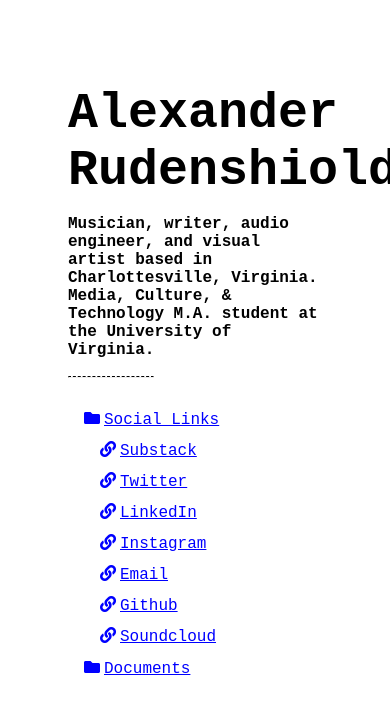
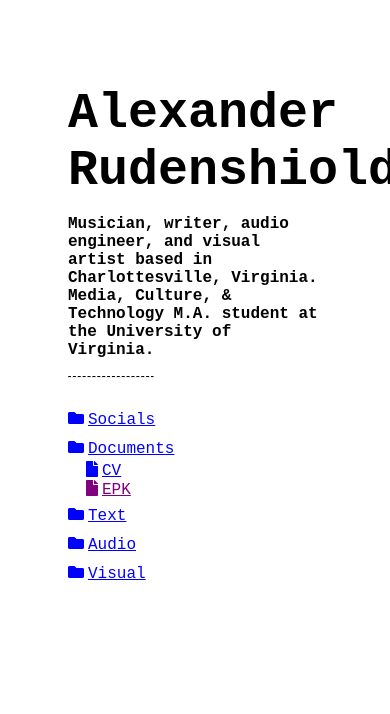
Before and after one commit to rudenshiold/personal-site, a plain HTML site: page index.html in a window 390 px wide. Both pictures are taken after a click on the button "Documents". Drawn offline with Linux system fonts and the light colour scheme.

Commit message:
V1 (for mobile test)

```diff
--- a/index.html
+++ b/index.html
@@ -1,5 +1,6 @@
 <!DOCTYPE html>
 <html lang="en">
+<meta name="viewport" content="width=device-width, initial-scale=1">
 
 <head>
     <meta charset="utf-8" />
@@ -13,6 +14,8 @@
     <style>
         a {
             text-decoration: underline;
+            padding: 0px 0px 0px 0px;
+
         }
 
         /* unvisited link */
@@ -62,7 +65,9 @@
         }
 
         p {
+            padding: 0px;
             font-size: 16px;
+
         }
 
         .dark-mode {
@@ -70,80 +75,30 @@
             color: white;
         }
 
-        /* Dropdown Button */
-        .dropbtn {
+        /* Style the buttons that are used to open and close the accordion panel */
+        .accordion {
+            background-color: transparent;
             color: blue;
+            font-size: 16px;
             text-decoration: underline;
-            background-color: transparent;
-            padding: 6px 16px;
-            font-size: 16px;
+            padding: 0px;
+            width: 50%;
+            text-align: left;
+            border: none;
+            outline: none;
+            transition: 0.4s;
             font-family: monospace;
-            border: none;
-            cursor: pointer;
         }
 
-        /* Dropdown button on hover & focus */
-        /* .dropbtn:hover,
-        .dropbtn:focus {
-            background-color: #2980B9;
-        } */
-
-        /* The container <div> - needed to position the dropdown content */
-        .dropdown {
-            position: relative;
-            width: fit-content;
-            block-size: fit-content;
-            display: block;
-        }
-
-        /* Dropdown Content (Hidden by Default) */
-        .dropdown-content {
+        /* Style the accordion panel. Note: hidden by default */
+        .panel {
+            padding: 0 18px;
+            font-size: 16px;
+            background-color: transparent;
             display: none;
-            position: relative;
-            background-color: transparent;
-            min-width: 160px;
-            /* box-shadow: 0px 8px 16px 0px rgba(0, 0, 0, 0.2); */
-            z-index: 1;
-        }
-
-        /* Links inside the dropdown */
-        .dropdown-content a {
-            font-family: monospace;
-            font-size: 16px;
-            padding: 6px 32px;
-            display: block;
-        }
-
-        /* Change color of dropdown links on hover */
-        /* .dropdown-content a:hover {
-            background-color: #ddd
-        } */
-
-        /* Show the dropdown menu (use JS to add this class to the .dropdown-content container when the user clicks on the dropdown button) */
-        .show {
-            display: block;
+            overflow: hidden;
         }
     </style>
-    <script>
-        /* When the user clicks on the button, toggle between hiding and showing the dropdown content */
-        function myFunction() {
-            document.getElementById("myDropdown").classList.toggle("show");
-        }
-
-        // Close the dropdown menu if the user clicks outside of it
-        window.onclick = function (event) {
-            if (!event.target.matches('.dropbtn')) {
-                var dropdowns = document.getElementsByClassName("dropdown-content");
-                var i;
-                for (i = 0; i < dropdowns.length; i++) {
-                    var openDropdown = dropdowns[i];
-                    if (openDropdown.classList.contains('show')) {
-                        openDropdown.classList.remove('show');
-                    }
-                }
-            }
-        }
-    </script>
 </head>
 
 <body>
@@ -155,31 +110,82 @@
             Media, Culture, & Technology M.A. student at the University of Virginia.
         </p>
     </h1>
+
     <hr>
-    <div class="dropdown">
-        <button onclick="myFunction()" class="dropbtn"><i class="fas fa-folder">&nbsp;</i>Social Links</button>
-        <div id="myDropdown" class="dropdown-content">
-            <a href="https://dietofnothing.substack.com/"><i class="fas fa-link">&nbsp;</i>Substack</a>
-            <a href="https://twitter.com/rudenshiold"><i class="fas fa-link">&nbsp;</i>Twitter</a>
-            <a href="https://www.linkedin.com/in/rudenshiold/"><i class="fas fa-link">&nbsp;</i>LinkedIn</a>
-            <a href="https://www.instagram.com/alexrudensh/"><i class="fas fa-link">&nbsp;</i>Instagram</a>
-            <a href="mailto:alex@rudenshiold.com"><i class="fas fa-link">&nbsp;</i>Email</a>
-            <a href="https://github.com/rudenshiold/"><i class="fas fa-link">&nbsp;</i>Github</a>
-            <a href="https://soundcloud.com/cerbe"><i class="fas fa-link">&nbsp;</i>Soundcloud</a>
+
+    <button class="accordion"><i class="fas fa-folder">&nbsp;</i>Socials</button>
+    <div class="panel">
+        <a href="mailto:alex@rudenshiold.com"><i class="fas fa-link">&nbsp;</i>Email</a><br />
+        <a href="https://twitter.com/rudenshiold"><i class="fas fa-link">&nbsp;</i>Twitter</a><br />
+        <a href="https://www.instagram.com/alexrudensh/"><i class="fas fa-link">&nbsp;</i>Instagram</a><br />
+        <a href="https://www.linkedin.com/in/rudenshiold/"><i class="fas fa-link">&nbsp;</i>LinkedIn</a><br />
+        <a href="https://github.com/rudenshiold/"><i class="fas fa-link">&nbsp;</i>Github</a><br />
+    </div>
+
+    <button class="accordion"><i class="fas fa-folder">&nbsp;</i>Documents</button>
+    <div class="panel">
+        <a href="rudenshiold_cv.pdf"><i class="fas fa-file">&nbsp;</i>CV</a><br />
+        <a href=""><i class="fas fa-file">&nbsp;</i>EPK</a><br />
+    </div>
+
+    <button class="accordion"><i class="fas fa-folder">&nbsp;</i>Text</button>
+    <div class="panel">
+        <a href="https://dietofnothing.substack.com/"><i class="fas fa-link">&nbsp;</i>Diet of Nothing (Substack)</a><br />
+        <a href=""><i class="fas fa-file">&nbsp;</i></a><br />
+    </div>
+
+    <button class="accordion"><i class="fas fa-folder">&nbsp;</i>Audio</button>
+    <div class="panel">
+        <button class="accordion"><i class="fas fa-folder">&nbsp;</i>By Project</button>
+        <div class="panel">
+            <a href="https://infantisland.us/"><i class="fas fa-link">&nbsp;</i>Infant Island (Website)</a><br />
+            <a href="https://mattachine.bandcamp.com/"><i class="fas fa-link">&nbsp;</i>Mattachine (Bandcamp)</a><br />
+            <a href="https://sylphva.bandcamp.com/"><i class="fas fa-link">&nbsp;</i>Sylph (Bandcamp)</a><br />
+            <a href="https://maidenhair.bandcamp.com/"><i class="fas fa-link">&nbsp;</i>Maidenhair (Bandcamp)</a><br />
+            <a href="https://soundcloud.com/cerbe"><i class="fas fa-link">&nbsp;</i>Cerbe (Soundcloud)</a><br />
+        </div>
+        <button class="accordion"><i class="fas fa-folder">&nbsp;</i>By Credit</button>
+        <div class="panel">
+            <button class="accordion"><i class="fas fa-folder">&nbsp;</i>2021</button>
+            <div class="panel">
+                <a href="https://sobadly.bandcamp.com/album/lemon-blue"><i class="fas fa-file-audio">&nbsp;</i>(2021) So Badly - <em>Lemon Blue</em></a><br />
+                &emsp;&emsp;Production (engineering, recording, mixing)
+            </div>
+            <button class="accordion"><i class="fas fa-folder">&nbsp;</i>2020</button>
+            <div class="panel">
+            <a href="https://infantisland.bandcamp.com/album/collections-1"><i class="fas fa-file-audio">&nbsp;</i>(2020) Infant Island - <em>Collections 1</em></a><br />
+            &emsp;&emsp;Songwriting, performance, production (engineering, recording, mixing, mastering), remixing
+            </div>
         </div>
     </div>
-    <div class="dropdown2">
-        <button onclick="myFunction()" class="dropbtn"><i class="fas fa-folder">&nbsp;</i>Documents</button>
-        <div id="myDropdown" class="dropdown-content">
-            <a href="https://dietofnothing.substack.com/"><i class="fas fa-link">&nbsp;</i>Substack</a>
-            <a href="https://twitter.com/rudenshiold"><i class="fas fa-link">&nbsp;</i>Twitter</a>
-            <a href="https://www.linkedin.com/in/rudenshiold/"><i class="fas fa-link">&nbsp;</i>LinkedIn</a>
-            <a href="https://www.instagram.com/alexrudensh/"><i class="fas fa-link">&nbsp;</i>Instagram</a>
-            <a href="mailto:alex@rudenshiold.com"><i class="fas fa-link">&nbsp;</i>Email</a>
-            <a href="https://github.com/rudenshiold/"><i class="fas fa-link">&nbsp;</i>Github</a>
-            <a href="https://soundcloud.com/cerbe"><i class="fas fa-link">&nbsp;</i>Soundcloud</a>
-        </div>
+
+    <button class="accordion"><i class="fas fa-folder">&nbsp;</i>Visual</button>
+    <div class="panel">
+        <a href=""><i class="fas fa-file"></i>&nbsp;</i></a><br />
+        <a href=""><i class="fas fa-file">&nbsp;</i></a><br />
     </div>
+
+    <script>
+        var acc = document.getElementsByClassName("accordion");
+        var i;
+
+        for (i = 0; i < acc.length; i++) {
+            acc[i].addEventListener("click", function () {
+                /* Toggle between adding and removing the "active" class,
+                to highlight the button that controls the panel */
+                this.classList.toggle("active");
+
+                /* Toggle between hiding and showing the active panel */
+                var panel = this.nextElementSibling;
+                if (panel.style.display === "block") {
+                    panel.style.display = "none";
+                } else {
+                    panel.style.display = "block";
+                }
+            });
+        }
+    </script>
+
 </body>
 
 </html>
```
Also changed, not shown: 1 other file.
